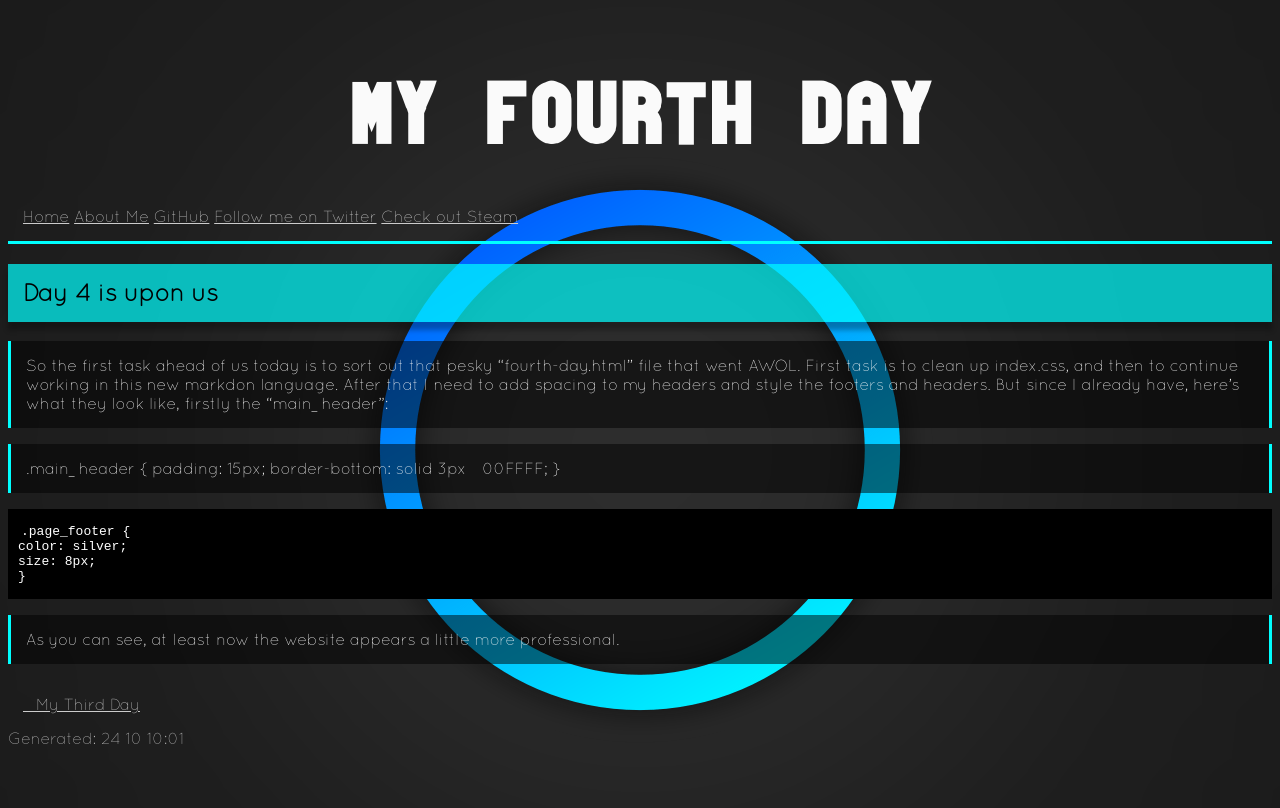
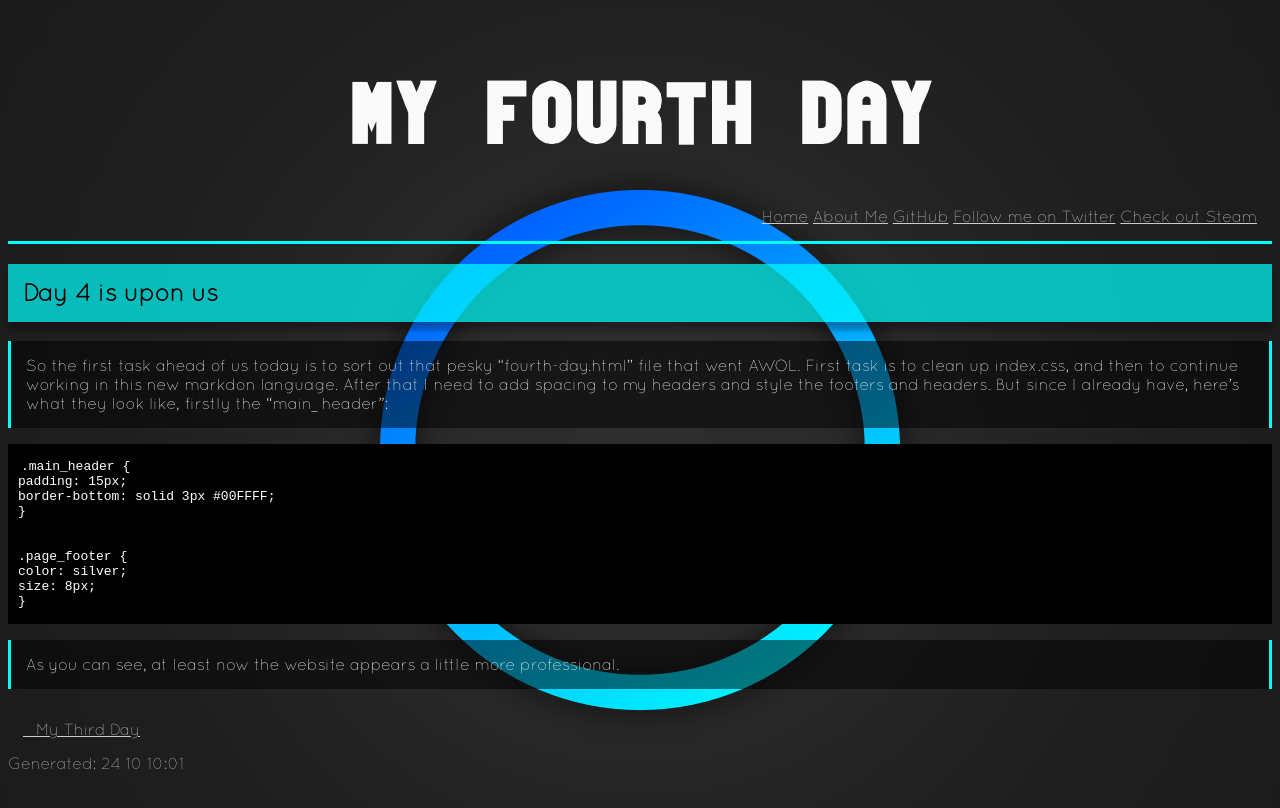
Before and after one commit to boffnoff/boffnoff.github.com, a Jekyll site: the page built from _posts/2013-10-24-fourth-day.md, in a window 1280 px wide. Shown: the top 808 px of the page. Built offline with Jekyll 4.4.1, drawn with Linux system fonts in a browser that asks for light colours.

Commit message:
added list rule for home page hyperlinks and styled them to become horizontal

```diff
--- a/_layouts/master.html
+++ b/_layouts/master.html
@@ -9,13 +9,13 @@
 <body>
   <header class="main_header">
     <h1>{{ page.title }}</h1>
-    <right>
-    <a href="/index.html">Home</a>
-    <a href="/about.html">About Me</a>
-    <a href="https://github.com/boffnoff">GitHub</a>
-    <a href="https://twitter.com/Boffnoff">Follow me on Twitter</a>
-    <a href="http://store.steampowered.com">Check out Steam</a>
-    </right>
+    <ul class="menu-horizontal">
+      <li><a href="/index.html">Home</a></li>
+      <li><a href="/about.html">About Me</a></li>
+      <li><a href="https://github.com/boffnoff">GitHub</a></li>
+      <li><a href="https://twitter.com/Boffnoff">Follow me on Twitter</a></li>
+      <li><a href="http://store.steampowered.com">Check out Steam</a></li>
+    </ul>
   </header>
   <div class="content" role="main">
     {{content}}
--- a/_posts/2013-10-24-fourth-day.md
+++ b/_posts/2013-10-24-fourth-day.md
@@ -8,7 +8,7 @@
 So the first task ahead of us today is to sort out that pesky "fourth-day.html" file that went AWOL. First task is to clean up index.css, and then to continue working in this new
 markdon language. After that I need to add spacing to my headers and style the footers and headers. But since I already have, here's what they look like, firstly the "main_header":
 
-.main_header {
+    .main_header {
     padding: 15px;
     border-bottom: solid 3px #00FFFF;
     }
--- a/index.css
+++ b/index.css
@@ -120,24 +120,27 @@
 
 
 
-.menu {
- list-style: none oustide none;
-
-}
 
 .menu,
-.menu li {
+.menu-horizontal,
+.menu li,
+.menu-horizontal li {
   list-style: none outside none;
   margin: 0;
   padding: 0;
 }
 
 .menu li {
-  list-style: none outside none;
   padding: 15px;
 }
 
-
+.menu-horizontal {
+  display: block;
+  text-align: right;
+}
+.menu-horizontal li {
+  display: inline;
+}
 
 
 .page_footer {
```
